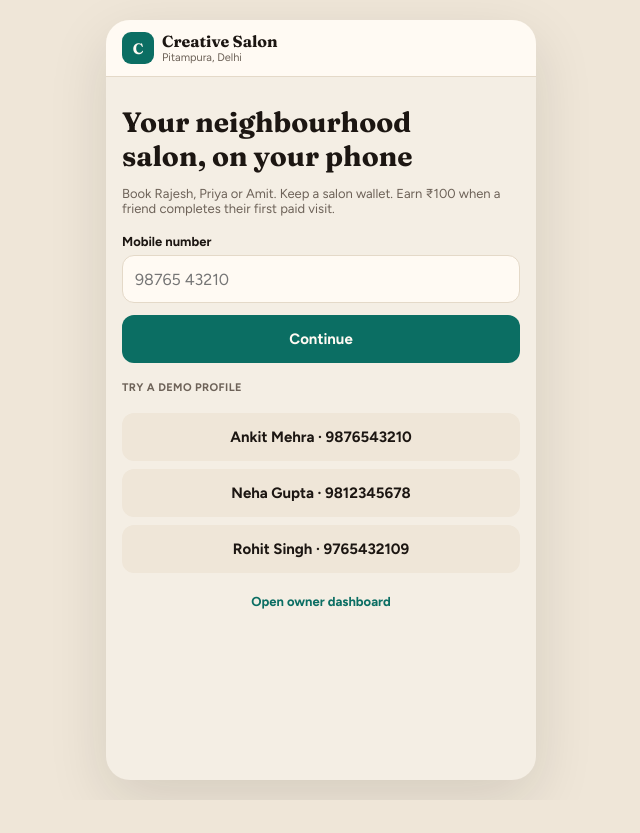
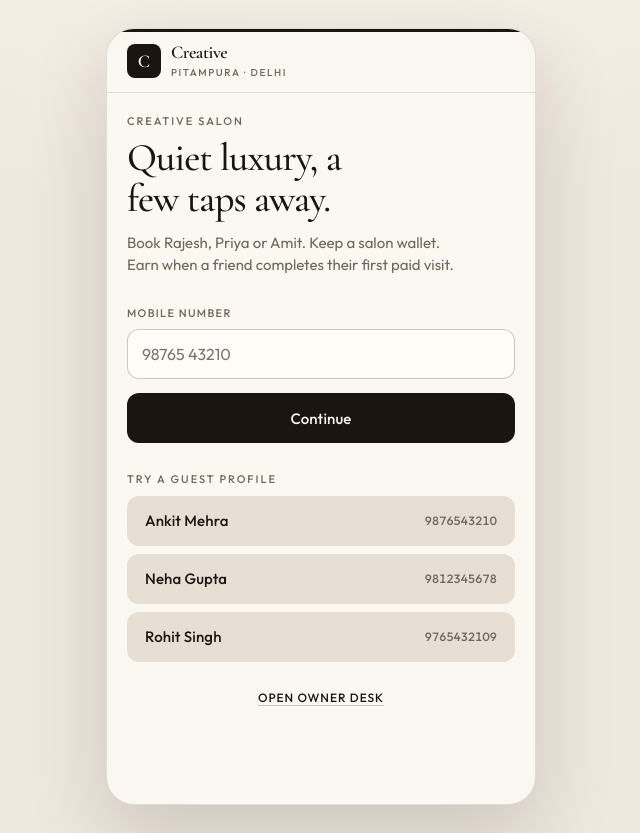
Before and after one commit to aambrishtrikha-commits/salon-app, a React (Vite) app: page / in a window 1280 px wide. Shown: the whole page, without its empty margins (319-959 px from the left). Before the commit the page ends 800 px from the top, so only its background shows below. Built offline with nearby package versions, Linux system fonts and the light colour scheme.

Commit message:
Restyle Creative Salon as a premium espresso atelier
Replace the teal clinic look with ivory paper, espresso ink, editorial
type, a black membership wallet card, and quieter owner metrics.

```diff
--- a/index.html
+++ b/index.html
@@ -8,7 +8,7 @@
     <link rel="icon" type="image/svg+xml" href="./favicon.svg" />
     <link rel="preconnect" href="https://fonts.googleapis.com" />
     <link rel="preconnect" href="https://fonts.gstatic.com" crossorigin />
-    <link href="https://fonts.googleapis.com/css2?family=Figtree:wght@400;500;600;700&family=Fraunces:opsz,wght@9..144,500;9..144,700&display=swap" rel="stylesheet" />
+    <link href="https://fonts.googleapis.com/css2?family=Cormorant+Garamond:ital,wght@0,500;0,600;1,500&family=Outfit:wght@400;500;600&display=swap" rel="stylesheet" />
   </head>
   <body>
     <div id="root"></div>
--- a/src/App.tsx
+++ b/src/App.tsx
@@ -40,8 +40,8 @@ function Brand({ compact = false }: { compact?: boolean }) {
     <div className="brand">
       <div className="logo">C</div>
       <div>
-        <h1>Creative Salon</h1>
-        {!compact && <p>Pitampura, Delhi</p>}
+        <h1>Creative</h1>
+        {!compact && <p>Pitampura · Delhi</p>}
       </div>
     </div>
   );
@@ -147,11 +147,10 @@ function CustomerApp({
       <header className="header">
         <Brand compact={view !== "login"} />
         {view !== "login" && (
-          <div>
+          <div className="header-links">
             <button className="link" onClick={() => setView("profile")}>
               Profile
             </button>
-            {" · "}
             <button className="link" onClick={onOwner}>
               Owner
             </button>
@@ -179,10 +178,11 @@ function CustomerApp({
               ["home", "Home"],
               ["book", "Book"],
               ["wallet", "Wallet"],
-              ["bookings", "Bookings"],
+              ["bookings", "Visits"],
             ] as const
           ).map(([id, label]) => (
             <button key={id} className={view === id ? "active" : ""} onClick={() => setView(id)}>
+              <NavIcon name={id} />
               {label}
             </button>
           ))}
@@ -192,30 +192,65 @@ function CustomerApp({
   );
 }
 
+function NavIcon({ name }: { name: string }) {
+  const p = { fill: "none", stroke: "currentColor", strokeLinecap: "round" as const, strokeLinejoin: "round" as const };
+  if (name === "home" || name === "dash") {
+    return (
+      <svg viewBox="0 0 24 24" {...p}>
+        <path d="M4 10.5 12 4l8 6.5V20a1 1 0 0 1-1 1h-5v-6H10v6H5a1 1 0 0 1-1-1z" />
+      </svg>
+    );
+  }
+  if (name === "book" || name === "bookings") {
+    return (
+      <svg viewBox="0 0 24 24" {...p}>
+        <rect x="4" y="5" width="16" height="15" rx="2" />
+        <path d="M8 3v4M16 3v4M4 10h16" />
+      </svg>
+    );
+  }
+  if (name === "wallet") {
+    return (
+      <svg viewBox="0 0 24 24" {...p}>
+        <rect x="3" y="6" width="18" height="13" rx="2" />
+        <path d="M16 12.5h.01M3 10h18" />
+      </svg>
+    );
+  }
+  return (
+    <svg viewBox="0 0 24 24" {...p}>
+      <circle cx="9" cy="8" r="3" />
+      <path d="M4 19c.6-3 2.8-4.5 5-4.5s4.4 1.5 5 4.5M16 11h5M18.5 8.5v5" />
+    </svg>
+  );
+}
+
 function Login({ onEnter, onOwner }: { onEnter: (p: string, n?: string) => void; onOwner: () => void }) {
   const [phone, setPhone] = useState("");
   return (
     <>
-      <h2 style={{ fontSize: 28, margin: "12px 0 8px" }}>Your neighbourhood salon, on your phone</h2>
-      <p className="muted">Book Rajesh, Priya or Amit. Keep a salon wallet. Earn ₹100 when a friend completes their first paid visit.</p>
-      <label className="field" style={{ marginTop: 18 }}>
+      <span className="kicker">Creative Salon</span>
+      <h2 className="hero-title">Quiet luxury, a few taps away.</h2>
+      <p className="lede">Book Rajesh, Priya or Amit. Keep a salon wallet. Earn when a friend completes their first paid visit.</p>
+      <label className="field" style={{ marginTop: 28 }}>
         <span>Mobile number</span>
         <input inputMode="numeric" maxLength={10} placeholder="98765 43210" value={phone} onChange={(e) => setPhone(e.target.value.replace(/\D/g, "").slice(0, 10))} />
       </label>
       <button className="btn btn-primary" onClick={() => onEnter(phone)}>
         Continue
       </button>
-      <p className="muted" style={{ marginTop: 18, fontWeight: 700, textTransform: "uppercase", fontSize: 11, letterSpacing: 0.4 }}>
-        Try a demo profile
+      <p className="kicker" style={{ marginTop: 28, marginBottom: 4 }}>
+        Try a guest profile
       </p>
       {DEMOS.map((d) => (
-        <button key={d.phone} className="btn btn-ghost" style={{ marginTop: 8 }} onClick={() => onEnter(d.phone, d.name)}>
-          {d.name} · {d.phone}
+        <button key={d.phone} className="btn btn-ghost demo-btn" onClick={() => onEnter(d.phone, d.name)}>
+          <span className="who">{d.name}</span>
+          <span className="ph">{d.phone}</span>
         </button>
       ))}
-      <p style={{ textAlign: "center", marginTop: 18 }}>
+      <p style={{ textAlign: "center", marginTop: 22 }}>
         <button className="link" onClick={onOwner}>
-          Open owner dashboard
+          Open owner desk
         </button>
       </p>
     </>
@@ -240,9 +275,7 @@ function Home({
   return (
     <>
       <div className="wallet">
-        <div className="muted" style={{ color: "rgb(255 250 243 / 0.8)" }}>
-          Mera Salon Wallet
-        </div>
+        <div className="kicker">Salon wallet</div>
         <div className="amt tabular">{inr(customer.paidCredit + customer.bonusCredit)}</div>
         <div className="split">
           <div>
@@ -252,7 +285,7 @@ function Home({
             Bonus<strong className="tabular">{inr(customer.bonusCredit)}</strong>
           </div>
         </div>
-        <button className="btn btn-sm" style={{ marginTop: 12, background: "rgb(255 255 255 / 0.18)", color: "#fff" }} onClick={() => setView("wallet")}>
+        <button className="btn btn-sm" style={{ marginTop: 16, background: "rgb(251 247 241 / 0.1)", color: "#fbf7f1", border: "1px solid rgb(251 247 241 / 0.18)" }} onClick={() => setView("wallet")}>
           View ledger
         </button>
       </div>
@@ -279,18 +312,18 @@ function Home({
         Book a service
       </button>
       <div className="grid2" style={{ marginTop: 12 }}>
-        <button className="card" style={{ textAlign: "left" }} onClick={() => setView("refer")}>
-          <div className="muted">Refer & Earn</div>
+        <button className="card press" onClick={() => setView("refer")}>
+          <div className="kicker">Refer</div>
           <strong>₹100 credit</strong>
-          <div className="muted">For you + friend</div>
+          <div className="muted">For you and a friend</div>
         </button>
-        <button className="card" style={{ textAlign: "left" }} onClick={() => setView("bookings")}>
-          <div className="muted">My bookings</div>
+        <button className="card press" onClick={() => setView("bookings")}>
+          <div className="kicker">Visits</div>
           <strong>{db.bookings.filter((b) => b.customerId === customer.id).length}</strong>
-          <div className="muted">View history</div>
+          <div className="muted">Booking history</div>
         </button>
       </div>
-      <h3 style={{ margin: "8px 0" }}>Recent visits</h3>
+      <h3 className="section-title" style={{ marginTop: 20 }}>Recent visits</h3>
       <div className="card">
         {done.length === 0 && <div className="empty">No visits yet. Book your first service.</div>}
         {done.slice(0, 4).map((b) => (
@@ -497,7 +530,7 @@ function Wallet({ db, customer, onRefresh, toast }: { db: DB; customer: Customer
   return (
     <>
       <div className="wallet">
-        <div>Total usable credit</div>
+        <div className="kicker">Usable credit</div>
         <div className="amt tabular">{inr(customer.paidCredit + customer.bonusCredit)}</div>
         <div className="split">
           <div>
@@ -570,7 +603,7 @@ function Refer({ db, customer }: { db: DB; customer: Customer }) {
     <>
       <div className="card" style={{ textAlign: "center" }}>
         <div className="muted">Your unique code</div>
-        <h2 style={{ color: "var(--primary)", letterSpacing: 1, margin: "10px 0" }}>{mine.code}</h2>
+        <h2 style={{ letterSpacing: "0.08em", margin: "10px 0", fontSize: 28 }}>{mine.code}</h2>
         <p className="muted">You get ₹100 salon credit. They get ₹100 off the first paid visit. Reward stays Pending until that visit is completed.</p>
         <button
           className="btn btn-primary"
@@ -670,9 +703,10 @@ function OwnerApp({
       <main className="content">
         {view === "dash" && (
           <>
-            <h2>Owner dashboard</h2>
-            <p className="muted">Creative Salon · Pitampura, Delhi</p>
-            <div className="grid2" style={{ marginTop: 12 }}>
+            <span className="kicker">Today at the salon</span>
+            <h2 className="section-title">Owner desk</h2>
+            <p className="muted">Creative · Pitampura, Delhi</p>
+            <div className="grid2" style={{ marginTop: 16 }}>
               {[
                 ["Today's revenue", inr(dash.revenue), `${dash.completed} completed`],
                 ["Bookings today", String(dash.bookings), `${dash.pending} pending`],
@@ -681,16 +715,12 @@ function OwnerApp({
                 ["New customers", String(dash.fresh), "today"],
                 ["Wallet collected", inr(dash.walletToday), `+ ${inr(dash.bonusToday)} bonus`],
                 ["Outstanding credit", inr(dash.outstanding), "salon-wide"],
-                ["Reminder bookings", String(dash.reminderBookings), "from smart reminders"],
+                ["Reminder bookings", String(dash.reminderBookings), "from reminders"],
               ].map(([l, v, s]) => (
-                <div className="card" key={l}>
-                  <div className="muted" style={{ fontSize: 11, textTransform: "uppercase", fontWeight: 700 }}>
-                    {l}
-                  </div>
-                  <div className="tabular" style={{ fontFamily: "var(--display)", fontSize: 20, fontWeight: 700 }}>
-                    {v}
-                  </div>
-                  <div className="muted">{s}</div>
+                <div className="metric" key={l}>
+                  <div className="lab">{l}</div>
+                  <div className="val tabular">{v}</div>
+                  <div className="sub">{s}</div>
                 </div>
               ))}
             </div>
@@ -743,13 +773,14 @@ function OwnerApp({
       <nav className="nav">
         {(
           [
-            ["dash", "Dash"],
+            ["dash", "Desk"],
             ["bookings", "Bookings"],
             ["customers", "Clients"],
             ["wallet", "Wallet"],
           ] as const
         ).map(([id, label]) => (
           <button key={id} className={view === id ? "active" : ""} onClick={() => setView(id)}>
+            <NavIcon name={id === "customers" ? "clients" : id} />
             {label}
           </button>
         ))}
--- a/src/styles.css
+++ b/src/styles.css
@@ -1,51 +1,86 @@
 :root {
-  --bg: #f4eee4;
-  --surface: #fffaf3;
-  --surface-2: #efe6d8;
-  --ink: #1c1612;
-  --muted: #6d6258;
-  --primary: #0b6e63;
-  --primary-dark: #08564e;
-  --accent: #b45309;
-  --accent-soft: #ffedd5;
-  --border: #e4d9c8;
-  --success: #047857;
-  --danger: #b91c1c;
-  --info: #0e7490;
-  --sans: "Figtree", ui-sans-serif, system-ui, sans-serif;
-  --display: "Fraunces", ui-serif, Georgia, serif;
+  --bg: #efe8de;
+  --surface: #fbf7f1;
+  --surface-2: #e7dfd3;
+  --ink: #1a1511;
+  --muted: #6f665c;
+  --subtle: #8a8176;
+  --primary: #1a1511;
+  --primary-dark: #0c0a08;
+  --accent: #7a3b32;
+  --accent-soft: #f3e4dc;
+  --border: color-mix(in oklab, var(--ink) 12%, transparent);
+  --border-strong: color-mix(in oklab, var(--ink) 22%, transparent);
+  --success: #3d5a45;
+  --danger: #8b2e2e;
+  --info: #3d4f5c;
+  --sans: "Outfit", ui-sans-serif, system-ui, sans-serif;
+  --display: "Cormorant Garamond", "Times New Roman", ui-serif, Georgia, serif;
+  --radius-xs: 4px;
+  --radius-sm: 8px;
+  --radius-md: 12px;
+  --radius-lg: 20px;
+  --radius-xl: 28px;
+  --space-2: 8px;
+  --space-3: 12px;
+  --space-4: 16px;
+  --space-5: 24px;
+  --motion-quick: 150ms;
+  --motion-fast: 250ms;
+  --ease-out: cubic-bezier(0.22, 1, 0.36, 1);
 }
 
 * { box-sizing: border-box; }
 html, body, #root { min-height: 100%; }
 body {
   margin: 0;
-  background: var(--surface-2);
+  background:
+    radial-gradient(1200px 500px at 50% -10%, #f7f1e8 0%, transparent 60%),
+    var(--bg);
   color: var(--ink);
   font-family: var(--sans);
+  font-weight: 400;
+  line-height: 1.5;
   -webkit-font-smoothing: antialiased;
 }
-h1, h2, h3 { font-family: var(--display); margin: 0; text-wrap: balance; }
-p { text-wrap: pretty; }
+h1, h2, h3 {
+  font-family: var(--display);
+  margin: 0;
+  font-weight: 500;
+  letter-spacing: -0.025em;
+  line-height: 1.15;
+  text-wrap: balance;
+}
+p { text-wrap: pretty; margin: 0; }
 button, [role="button"] { cursor: pointer; font-family: inherit; }
-button:disabled { cursor: not-allowed; opacity: 0.5; }
+button:disabled { cursor: not-allowed; opacity: 0.45; }
 input, select { font-family: inherit; font-size: 16px; }
 
 .frame {
   max-width: 430px;
   margin: 0 auto;
   min-height: 100dvh;
-  background: var(--bg);
+  background: var(--surface);
   display: flex;
   flex-direction: column;
+  position: relative;
+}
+.frame::before {
+  content: "";
+  position: absolute;
+  inset: 0 0 auto;
+  height: 3px;
+  background: var(--ink);
+  z-index: 6;
 }
 @media (min-width: 480px) {
-  body { padding: 20px 0; }
+  body { padding: 28px 0; }
   .frame {
-    min-height: calc(100dvh - 40px);
-    border-radius: 24px;
+    min-height: calc(100dvh - 56px);
+    border-radius: var(--radius-xl);
     overflow: hidden;
-    box-shadow: 0 20px 60px rgb(28 22 18 / 12%);
+    box-shadow: 0 30px 80px rgb(26 21 17 / 16%);
+    border: 1px solid var(--border);
   }
 }
 
@@ -53,110 +88,266 @@ input, select { font-family: inherit; font-size: 16px; }
   display: flex;
   align-items: center;
   justify-content: space-between;
-  gap: 8px;
-  padding: 12px 16px;
-  background: var(--surface);
+  gap: var(--space-2);
+  padding: 14px 20px 12px;
+  background: color-mix(in oklab, var(--surface) 88%, transparent);
+  backdrop-filter: blur(10px);
   border-bottom: 1px solid var(--border);
   position: sticky;
   top: 0;
   z-index: 5;
 }
-.brand { display: flex; align-items: center; gap: 8px; min-width: 0; }
+.brand { display: flex; align-items: center; gap: 10px; min-width: 0; }
 .logo {
-  width: 32px; height: 32px; border-radius: 9px;
-  background: var(--primary); color: var(--surface);
+  width: 34px; height: 34px; border-radius: var(--radius-sm);
+  background: var(--ink); color: var(--surface);
   display: grid; place-items: center;
-  font-family: var(--display); font-weight: 700; font-size: 15px;
+  font-family: var(--display); font-weight: 600; font-size: 18px;
   flex-shrink: 0;
+  letter-spacing: 0;
 }
-.brand h1 { font-size: 16px; line-height: 1.15; }
-.brand p { margin: 0; font-size: 11px; color: var(--muted); }
-.content { flex: 1; padding: 16px; padding-bottom: 88px; }
+.brand h1 { font-size: 18px; line-height: 1.1; font-weight: 600; }
+.brand p {
+  margin: 2px 0 0;
+  font-size: 10px;
+  letter-spacing: 0.16em;
+  text-transform: uppercase;
+  color: var(--muted);
+  font-family: var(--sans);
+  font-weight: 500;
+}
+.header-links { display: flex; align-items: center; gap: 14px; }
+.content { flex: 1; padding: 20px 20px 96px; }
+
+.kicker {
+  display: block;
+  font-size: 11px;
+  font-weight: 500;
+  letter-spacing: 0.18em;
+  text-transform: uppercase;
+  color: var(--muted);
+  margin-bottom: 8px;
+}
+.hero-title {
+  font-size: clamp(2rem, 7vw, 2.45rem);
+  line-height: 1.05;
+  margin: 0 0 12px;
+}
+.lede { color: var(--muted); font-size: 15px; max-width: 34ch; }
+
 .nav {
   position: sticky; bottom: 0;
   display: flex; justify-content: space-around;
-  padding: 8px 4px calc(8px + env(safe-area-inset-bottom));
-  background: var(--surface);
+  padding: 8px 8px calc(10px + env(safe-area-inset-bottom));
+  background: color-mix(in oklab, var(--surface) 92%, transparent);
+  backdrop-filter: blur(12px);
   border-top: 1px solid var(--border);
 }
 .nav button {
   border: 0; background: none;
-  min-width: 64px; min-height: 44px;
+  min-width: 64px; min-height: 48px;
   display: flex; flex-direction: column; align-items: center; justify-content: center;
-  gap: 2px; font-size: 11px; font-weight: 700; color: var(--muted);
+  gap: 4px; font-size: 10px; font-weight: 500; letter-spacing: 0.08em;
+  text-transform: uppercase; color: var(--subtle);
+  transition: color var(--motion-quick) var(--ease-out);
 }
-.nav button.active { color: var(--primary); }
+.nav button.active { color: var(--ink); }
+.nav button svg { width: 18px; height: 18px; stroke-width: 1.6; }
 
 .btn {
   display: inline-flex; align-items: center; justify-content: center;
-  min-height: 48px; width: 100%; padding: 0 18px;
-  border: 0; border-radius: 12px; font-weight: 700; font-size: 15px;
+  min-height: 50px; width: 100%; padding: 0 18px;
+  border: 0; border-radius: var(--radius-md);
+  font-weight: 500; font-size: 15px; letter-spacing: 0.01em;
+  transition: transform var(--motion-quick) var(--ease-out), background var(--motion-quick) var(--ease-out);
 }
-.btn-primary { background: var(--primary); color: var(--surface); }
+.btn:active { transform: scale(0.985); }
+.btn-primary { background: var(--ink); color: var(--surface); }
 .btn-primary:hover { background: var(--primary-dark); }
-.btn-accent { background: var(--accent); color: var(--surface); }
-.btn-outline { background: transparent; border: 1.5px solid var(--border); color: var(--ink); }
+.btn-accent { background: var(--accent); color: #fbf7f1; }
+.btn-outline {
+  background: transparent;
+  border: 1px solid var(--border-strong);
+  color: var(--ink);
+}
 .btn-ghost { background: var(--surface-2); color: var(--ink); }
-.btn-sm { min-height: 36px; width: auto; padding: 0 12px; font-size: 13px; border-radius: 9px; }
+.btn-sm { min-height: 36px; width: auto; padding: 0 14px; font-size: 12px; border-radius: var(--radius-sm); letter-spacing: 0.06em; text-transform: uppercase; }
 
 .card {
-  background: var(--surface);
+  background: #fffcf8;
   border: 1px solid var(--border);
-  border-radius: 16px;
-  padding: 16px;
-  margin-bottom: 12px;
+  border-radius: var(--radius-lg);
+  padding: var(--space-4);
+  margin-bottom: var(--space-3);
 }
+.card.press { text-align: left; width: 100%; cursor: pointer; }
+.card.press:active { transform: scale(0.99); }
+
 .wallet {
-  background: var(--primary); color: var(--surface);
-  border-radius: 16px; padding: 20px; margin-bottom: 14px;
+  background: var(--ink);
+  color: #f4eee6;
+  border-radius: var(--radius-lg);
+  padding: 22px 20px 18px;
+  margin-bottom: 16px;
+  position: relative;
+  overflow: hidden;
 }
-.wallet .amt { font-family: var(--display); font-size: 32px; font-weight: 700; margin: 4px 0 10px; }
-.wallet .split { display: flex; gap: 20px; font-size: 13px; }
-.wallet .split strong { display: block; font-size: 16px; }
+.wallet::after {
+  content: "";
+  position: absolute;
+  right: -30px; top: -40px;
+  width: 140px; height: 140px;
+  border: 1px solid rgb(251 247 241 / 0.12);
+  border-radius: 50%;
+}
+.wallet .kicker { color: rgb(244 238 230 / 0.62); }
+.wallet .amt {
+  font-family: var(--display);
+  font-size: 40px;
+  font-weight: 500;
+  letter-spacing: -0.03em;
+  margin: 2px 0 16px;
+  color: #fbf7f1;
+}
+.wallet .split { display: flex; gap: 28px; font-size: 12px; color: rgb(244 238 230 / 0.7); }
+.wallet .split strong { display: block; font-size: 16px; color: #fbf7f1; font-weight: 500; margin-top: 2px; }
+
 .reminder {
   background: var(--accent-soft);
-  border: 1px solid #f5c27a;
-  border-radius: 16px; padding: 16px; margin-bottom: 14px;
+  border: 1px solid color-mix(in oklab, var(--accent) 22%, transparent);
+  border-radius: var(--radius-lg);
+  padding: 16px;
+  margin-bottom: 14px;
 }
-.reminder h3 { color: var(--accent); font-size: 16px; }
-.reminder p { margin: 6px 0 12px; color: var(--accent); font-size: 13px; }
+.reminder h3 { color: var(--accent); font-size: 22px; }
+.reminder p { margin: 6px 0 12px; color: color-mix(in oklab, var(--accent) 80%, var(--ink)); font-size: 13px; }
 
 .grid2 { display: grid; grid-template-columns: 1fr 1fr; gap: 10px; }
+.metric {
+  background: #fffcf8;
+  border: 1px solid var(--border);
+  border-radius: var(--radius-lg);
+  padding: 14px 14px 12px;
+}
+.metric .lab {
+  font-size: 10px;
+  letter-spacing: 0.14em;
+  text-transform: uppercase;
+  color: var(--muted);
+  font-weight: 500;
+}
+.metric .val {
+  font-family: var(--display);
+  font-size: 26px;
+  font-weight: 500;
+  letter-spacing: -0.03em;
+  margin: 4px 0 2px;
+}
+.metric .sub { font-size: 12px; color: var(--muted); }
+
 .pick {
-  border: 1.5px solid var(--border); background: var(--surface);
-  border-radius: 12px; padding: 12px; text-align: left;
+  border: 1px solid var(--border);
+  background: #fffcf8;
+  border-radius: var(--radius-md);
+  padding: 12px;
+  text-align: left;
+  transition: border-color var(--motion-quick) var(--ease-out), background var(--motion-quick) var(--ease-out);
 }
-.pick.on { border-color: var(--primary); background: rgb(11 110 99 / 8%); }
-.pick .n { font-weight: 700; font-size: 14px; }
-.pick .m { font-size: 12px; color: var(--muted); margin-top: 2px; }
+.pick.on { border-color: var(--ink); background: color-mix(in oklab, var(--ink) 4%, #fffcf8); }
+.pick .n { font-weight: 500; font-size: 14px; }
+.pick .m { font-size: 12px; color: var(--muted); margin-top: 3px; }
 
-.field { display: block; margin-bottom: 12px; }
-.field span { display: block; font-size: 13px; font-weight: 700; margin-bottom: 6px; }
+.field { display: block; margin-bottom: 14px; }
+.field span {
+  display: block;
+  font-size: 11px;
+  font-weight: 500;
+  letter-spacing: 0.12em;
+  text-transform: uppercase;
+  margin-bottom: 8px;
+  color: var(--muted);
+}
 .field input, .field select {
-  width: 100%; min-height: 48px; padding: 0 12px;
-  border: 1.5px solid var(--border); border-radius: 12px; background: var(--surface);
+  width: 100%; min-height: 50px; padding: 0 14px;
+  border: 1px solid var(--border-strong);
+  border-radius: var(--radius-md);
+  background: #fffcf8;
+  color: var(--ink);
 }
-.row { display: flex; align-items: center; justify-content: space-between; gap: 10px; padding: 12px 0; border-bottom: 1px solid var(--border); }
+.field input:focus, .field select:focus {
+  outline: none;
+  border-color: var(--ink);
+}
+.row {
+  display: flex;
+  align-items: center;
+  justify-content: space-between;
+  gap: 10px;
+  padding: 12px 0;
+  border-bottom: 1px solid var(--border);
+}
 .row:last-child { border-bottom: 0; }
 .muted { color: var(--muted); font-size: 13px; }
-.chip { display: inline-flex; padding: 3px 8px; border-radius: 999px; font-size: 11px; font-weight: 700; }
-.ok { background: #d1fae5; color: #065f46; }
-.info { background: #e0f2fe; color: #075985; }
-.warn { background: #fef3c7; color: #92400e; }
-.bad { background: #fee2e2; color: #991b1b; }
+.chip {
+  display: inline-flex;
+  padding: 3px 8px;
+  border-radius: 999px;
+  font-size: 10px;
+  font-weight: 500;
+  letter-spacing: 0.06em;
+  text-transform: uppercase;
+}
+.ok { background: #e4ece6; color: #2d4534; }
+.info { background: #e6eaed; color: #2c3c46; }
+.warn { background: #f3eadc; color: #6a4e2a; }
+.bad { background: #f3e2e0; color: #6e2c2c; }
 .toast {
-  position: fixed; left: 50%; bottom: 92px; transform: translateX(-50%);
-  background: #1c1612; color: #fff; padding: 10px 16px; border-radius: 12px;
-  font-size: 13px; font-weight: 600; z-index: 50; max-width: 90%;
+  position: fixed; left: 50%; bottom: 96px; transform: translateX(-50%);
+  background: var(--ink); color: var(--surface);
+  padding: 10px 16px; border-radius: var(--radius-md);
+  font-size: 13px; font-weight: 500; z-index: 50; max-width: 90%;
 }
 .empty { text-align: center; padding: 28px 12px; color: var(--muted); font-size: 14px; }
-.steps { display: flex; gap: 6px; margin-bottom: 14px; }
-.dot { flex: 1; height: 4px; border-radius: 2px; background: var(--border); }
-.dot.on { background: var(--primary); }
-.link { background: none; border: 0; color: var(--primary); font-weight: 700; font-size: 13px; padding: 0; }
+.steps { display: flex; gap: 6px; margin-bottom: 16px; }
+.dot { flex: 1; height: 2px; border-radius: 1px; background: var(--border-strong); }
+.dot.on { background: var(--ink); }
+.link {
+  background: none; border: 0;
+  color: var(--ink);
+  font-weight: 500;
+  font-size: 12px;
+  letter-spacing: 0.08em;
+  text-transform: uppercase;
+  padding: 0;
+  text-decoration: underline;
+  text-underline-offset: 3px;
+  text-decoration-color: var(--border-strong);
+}
 .tiny { display: flex; flex-wrap: wrap; gap: 6px; margin-top: 8px; }
 .tiny button {
-  border: 1px solid var(--border); background: var(--surface);
-  border-radius: 8px; padding: 6px 10px; font-size: 12px; font-weight: 700;
+  border: 1px solid var(--border-strong);
+  background: #fffcf8;
+  border-radius: var(--radius-sm);
+  padding: 7px 10px;
+  font-size: 12px;
+  font-weight: 500;
 }
 .tabular { font-variant-numeric: tabular-nums; }
+.demo-btn {
+  display: flex;
+  justify-content: space-between;
+  align-items: center;
+  width: 100%;
+  margin-top: 8px;
+  text-align: left;
+}
+.demo-btn .who { font-weight: 500; }
+.demo-btn .ph { color: var(--muted); font-size: 12px; font-variant-numeric: tabular-nums; }
+.section-title {
+  font-size: 26px;
+  margin: 4px 0 6px;
+}
+
+@media (prefers-reduced-motion: reduce) {
+  .btn, .pick, .nav button { transition: none; }
+}
```
Also changed, not shown: public/favicon.svg.
